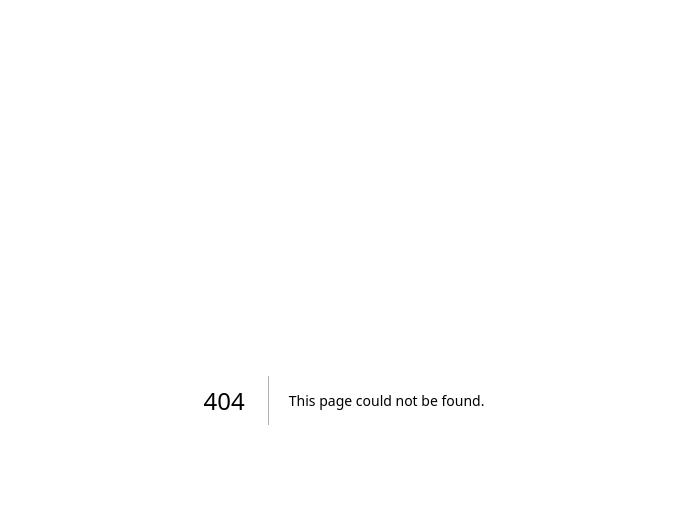
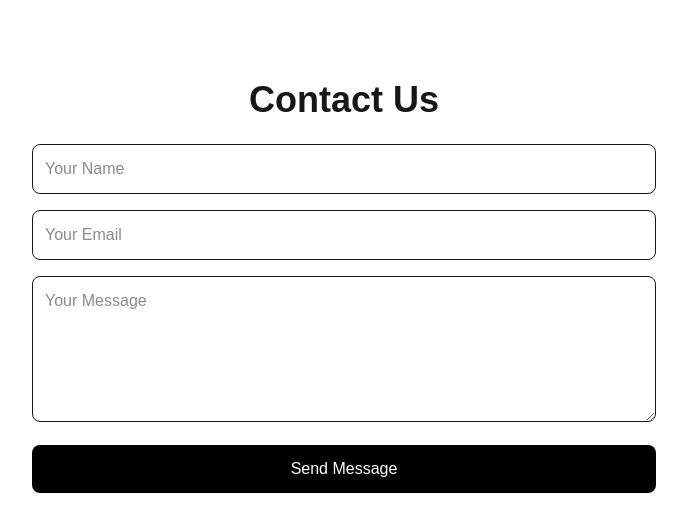
Before and after one commit to wolterbwambale/codrix_web, a Next.js app: page /contact in a window 1280 px wide. Before the commit this address had no page. Shown: the top 532 px of the page, without its empty margins (296-983 px from the left). Built offline with nearby package versions, Linux system fonts and the light colour scheme.

Commit message:
feat(contact):implement Contact page and form component

```diff
--- /dev/null
+++ b/app/contact/page.tsx
@@ -0,0 +1,10 @@
+import { ContactForm } from "@/components/ContactForm";
+
+export default function ContactPage() {
+  return (
+    <div className="max-w-2xl mx-auto py-20 px-6">
+      <h1 className="text-4xl font-bold mb-6 text-center">Contact Us</h1>
+      <ContactForm />
+    </div>
+  );
+}
--- /dev/null
+++ b/components/ContactForm.tsx
@@ -0,0 +1,35 @@
+"use client";
+import { useState } from "react";
+
+export function ContactForm() {
+  const [form, setForm] = useState({ name: "", email: "", message: "" });
+
+  return (
+    <form className="space-y-4">
+      <input
+        type="text"
+        placeholder="Your Name"
+        className="w-full p-3 border rounded-lg"
+        value={form.name}
+        onChange={(e) => setForm({ ...form, name: e.target.value })}
+      />
+      <input
+        type="email"
+        placeholder="Your Email"
+        className="w-full p-3 border rounded-lg"
+        value={form.email}
+        onChange={(e) => setForm({ ...form, email: e.target.value })}
+      />
+      <textarea
+        placeholder="Your Message"
+        className="w-full p-3 border rounded-lg"
+        rows={5}
+        value={form.message}
+        onChange={(e) => setForm({ ...form, message: e.target.value })}
+      />
+      <button type="button" className="w-full bg-black text-white py-3 rounded-lg hover:bg-gray-800 transition">
+        Send Message
+      </button>
+    </form>
+  );
+}
```
